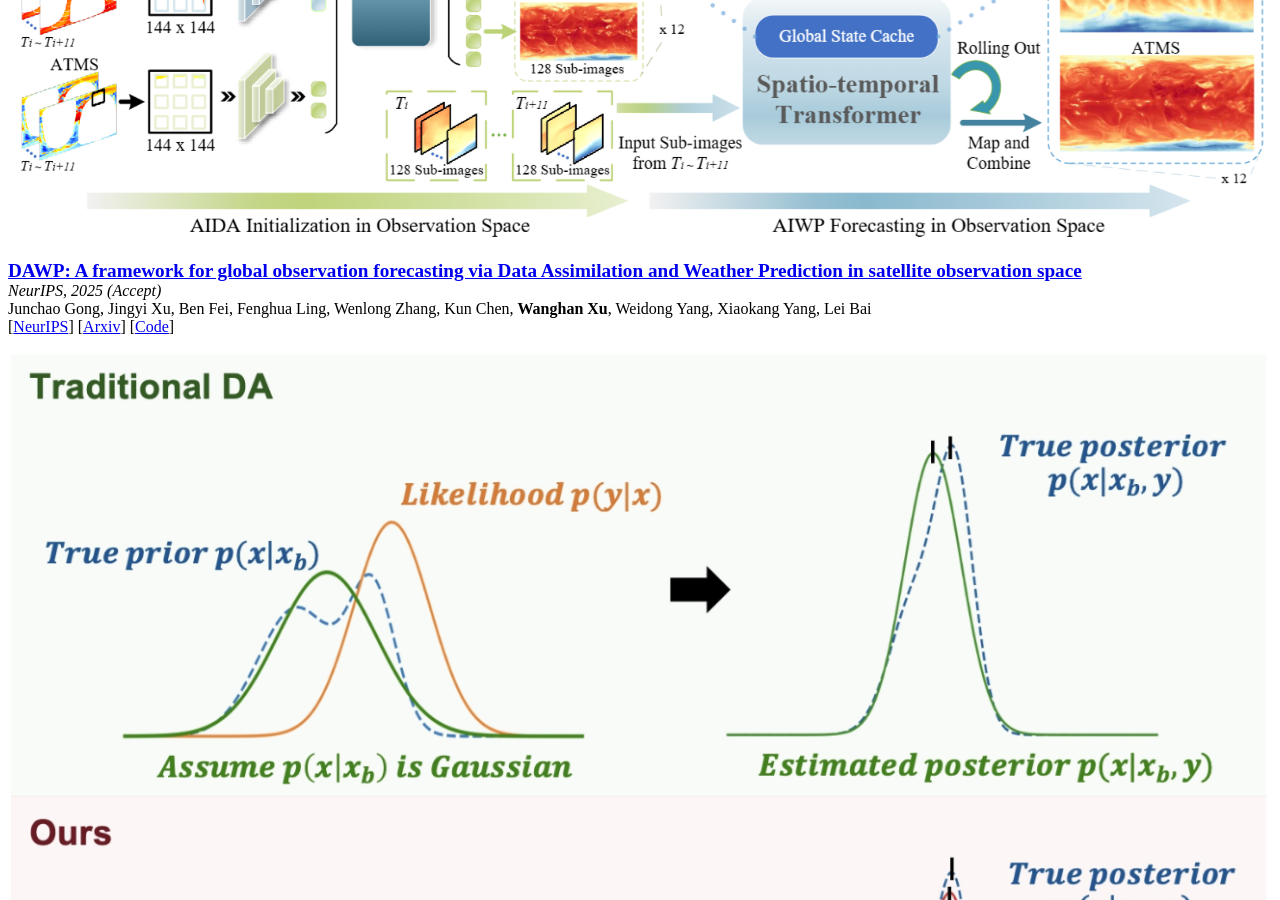
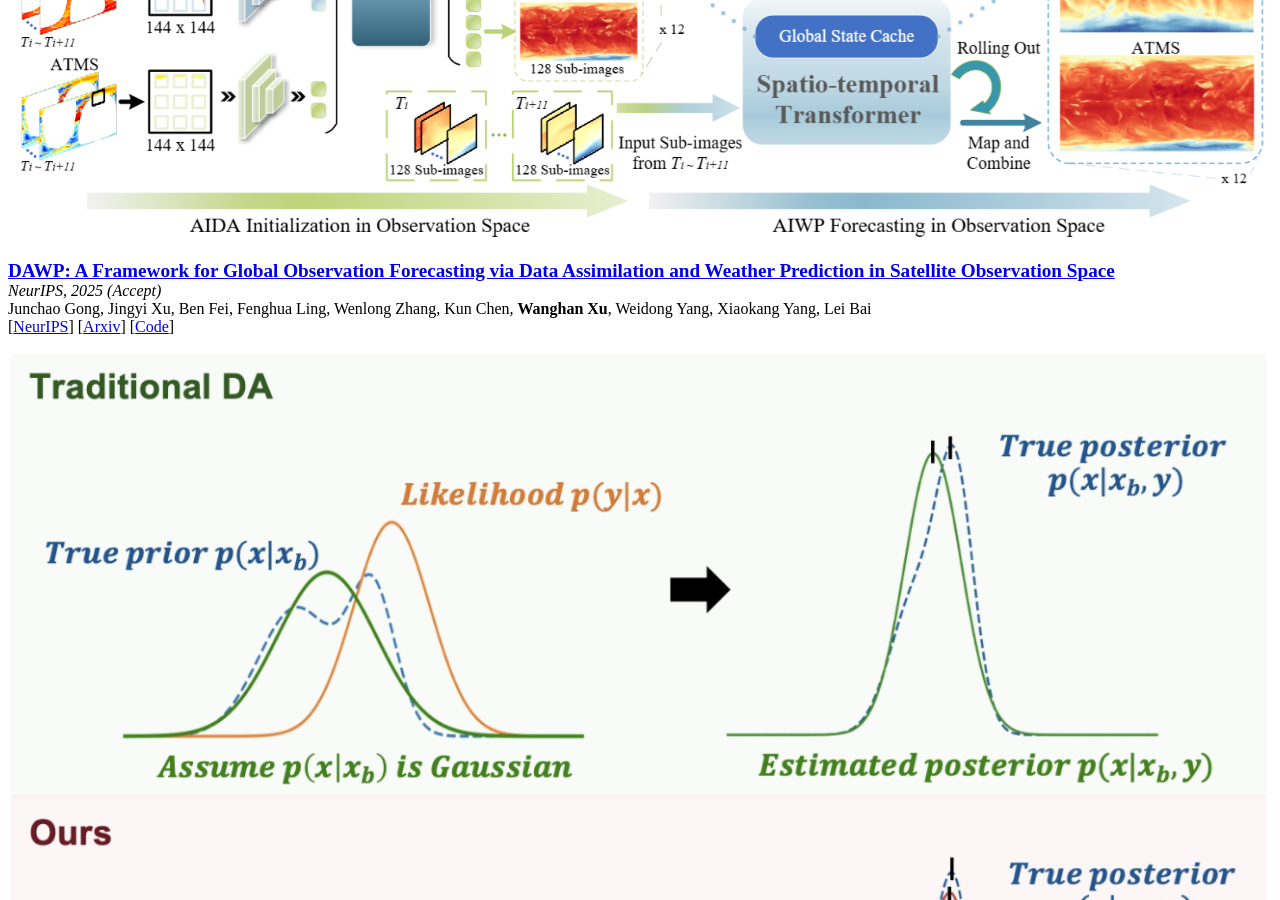
Before and after one commit to black-yt/black-yt.github.io, a Jekyll site: the page built from _pages/includes/pub.md, in a window 1280 px wide and 900 px high, scrolled down 13605 px. Built offline with Jekyll 4.4.1, drawn with Linux system fonts in a browser that asks for light colours; our own code applies the rules of GitHub Pages for plain Markdown files.

Commit message:
update 123

```diff
--- a/_pages/includes/pub.md
+++ b/_pages/includes/pub.md
@@ -282,7 +282,7 @@ Jing-An Sun, Hang Fan, Junchao Gong, Ben Fei, Kun Chen, Fenghua Ling, Wenlong Zh
   </div>
   <div class='paper-box-text' markdown="1">
 
-<a class=PaperTitle href="https://openreview.net/pdf?id=32JgYdTfT9"><b>DAWP: A framework for global observation forecasting via Data Assimilation and Weather Prediction in satellite observation space</b></a> \\
+<a class=PaperTitle href="https://openreview.net/pdf?id=32JgYdTfT9"><b>DAWP: A Framework for Global Observation Forecasting via Data Assimilation and Weather Prediction in Satellite Observation Space</b></a> \\
 *NeurIPS, 2025 (Accept)* \\
 Junchao Gong, Jingyi Xu, Ben Fei, Fenghua Ling, Wenlong Zhang, Kun Chen, **<span class="author-highlight">Wanghan Xu</span>**, Weidong Yang, Xiaokang Yang, Lei Bai \\
 [<a href="https://openreview.net/pdf?id=32JgYdTfT9">NeurIPS</a>] [<a href="https://arxiv.org/pdf/2510.15978">Arxiv</a>] [<a href="https://github.com/jasong-ovo/DAWP-NIPS25">Code</a>]
```
Also changed, not shown: 1 other file.
